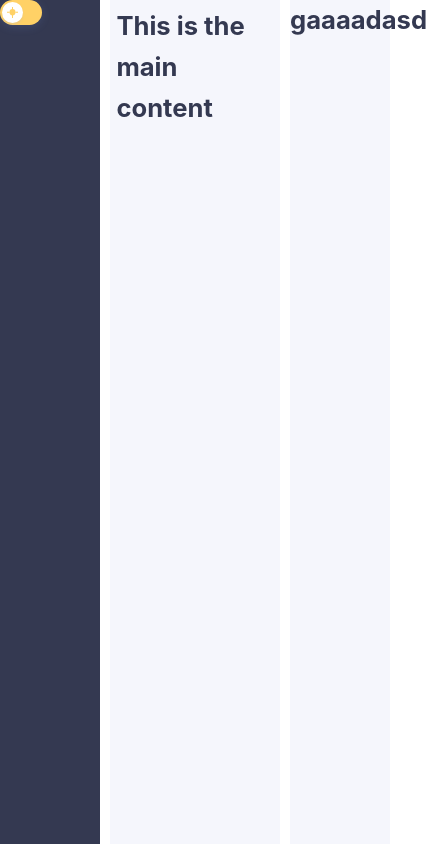
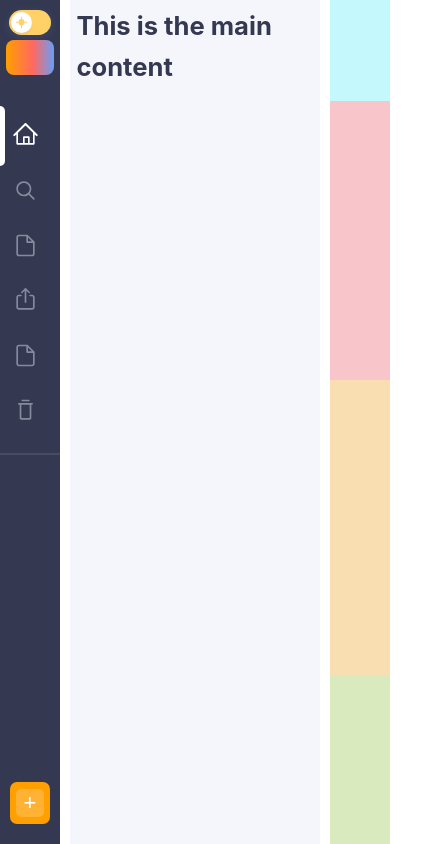
Before and after one commit to jimhuertas123/css-challenge-ravn, a React (Vite) app: page / in a window 390 px wide. Shown: the whole page, 427 px wide, since content can reach past the window. Built offline with nearby package versions, Linux system fonts and the light colour scheme.

Commit message:
FEAT: left sidebar navigation and responsive

```diff
--- a/package.json
+++ b/package.json
@@ -11,9 +11,11 @@
   },
   "dependencies": {
     "@radix-ui/react-icons": "^1.3.2",
+    "@radix-ui/react-popover": "^1.1.15",
     "@radix-ui/react-switch": "^1.2.6",
     "react": "^19.1.1",
-    "react-dom": "^19.1.1"
+    "react-dom": "^19.1.1",
+    "react-router-dom": "^7.8.2"
   },
   "devDependencies": {
     "@eslint/js": "^9.33.0",
--- a/src/App.css
+++ b/src/App.css
@@ -5,6 +5,8 @@
   --main-background-color: #F5F6FC;
   --text-color: #343951;
   --p-text-color: #858A9D;
+  --sidebar-text-color: #FFFFFF;
+  --sidebar-desactive-text-color: #858A9D;
 }
 
 [data-theme='dark'] {
@@ -12,6 +14,8 @@
   --main-background-color: #464d6e;
   --text-color: #fff;
   --p-text-color: #e0e1e5;
+  --sidebar-text-color: #FFFFFF;
+  --sidebar-desactive-text-color: #858A9D;
 }
 
 * {
@@ -71,14 +75,15 @@ img {
   display: flex;
   gap: 20px;
   width: 100%;
-  min-height: 100vh;
+  height: 100vh;
+  overflow: hidden;
 
   /* transition purpose*/
   transition: gap 300ms ease-in-out;
 }
 
 .app-left-sidebar-container {
-  width: 172px;
+  width: 272px;
   flex-shrink: 0;
   background-color: #343951;
   color: #FFFFFF;
@@ -87,7 +92,7 @@ img {
 }
 
 .app-right-sidebar-container {
-  width: 252px;
+  width: 352px;
   flex-shrink: 0;
   background-color: var(--main-background-color);
   color: var(--text-color);
@@ -107,6 +112,8 @@ img {
   transition: background-color 300ms ease-in-out;
 }
 
+
+
 @media (max-width: 1128px) {
   .app-container {
     flex-direction: row;
@@ -115,7 +122,15 @@ img {
 
   .app-left-sidebar-container,
   .app-right-sidebar-container {
-    width: 100px;
+    width: 60px;
     min-height: 60px;
   }
 }
+
+@media (max-height: 490px) {
+  .app-container {
+    gap: 10px;
+    height: auto;
+    overflow-y: scroll;
+  }
+}
--- a/src/CssChallengeApp.tsx
+++ b/src/CssChallengeApp.tsx
@@ -4,6 +4,8 @@ import './App.css'
 import './styles/SwitchButton.css';
 
 import MainContent from './components/MainContent/MainContent';
+import Sidebar from './components/Sidebar/Sidebar';
+import RightSidebar from './components/RightSidebar/RightSidebar';
 
 export const CssChallengeApp = () => {
   const [dataTheme, setDataTheme] = useState('light');
@@ -13,16 +15,19 @@ export const CssChallengeApp = () => {
   return (
     <div className='app-container' data-theme={dataTheme}>
       <div className='app-left-sidebar-container'>
-        <Switch.Root onClick={() => setDataTheme(dataTheme === 'light' ? 'dark' : 'light')} className='switch-root'>
-          <Switch.Thumb className='switch-thumb' />
-        </Switch.Root>
-        <MainContent />
+        <div className='switch-container'>
+          <Switch.Root onClick={() => setDataTheme(dataTheme === 'light' ? 'dark' : 'light')} className='switch-root'>
+            <Switch.Thumb className='switch-thumb' />
+          </Switch.Root>
+        </div>
+        <Sidebar />
       </div>
       <main className="app-main-container">
         <h1>This is the main content</h1>
+        <MainContent />
       </main>
       <div className='app-right-sidebar-container'>
-        <h1>gaaaadasd</h1>
+        <RightSidebar />
       </div>
     </div>
   )
--- a/src/components/MainContent/MainContent.tsx
+++ b/src/components/MainContent/MainContent.tsx
@@ -1,3 +1,5 @@
+import './MainContent.module.css';
+
 interface MainContentProps {
 
 }
@@ -5,8 +7,6 @@ interface MainContentProps {
 const MainContent: React.FC<MainContentProps> = () => {
     return (
         <div className="main-content-container">
-
-            <div className="logo"></div>
         </div>
     );
 }
--- /dev/null
+++ b/src/components/RightSidebar/RightSidebar.css
@@ -0,0 +1,25 @@
+.right-sidebar-container {
+    width: 100%;
+    height: 100%;
+    display: grid;
+    grid-template-rows: 12% 33% 35% 20%;
+    grid-template-columns: 100%;
+}
+
+.right-sidebar-profile {
+    grid-column: 1/2;
+    grid-row: 1/2;
+    background-color: rgba(0, 255, 255, 0.2);
+}
+
+.right-sidebar-stats {
+    background-color: rgba(255, 0, 0, 0.2);
+}
+
+.right-sidebar-activity {
+    background-color: rgba(255, 165, 0, 0.3);
+}
+
+.right-sidebar-suscription {
+    background-color: rgba(154, 205, 50, 0.3);
+}
--- /dev/null
+++ b/src/components/RightSidebar/RightSidebar.tsx
@@ -0,0 +1,26 @@
+import './RightSidebar.css';
+
+interface RightSidebarProps {
+
+}
+
+const RightSidebar: React.FC<RightSidebarProps> = () => {
+    return (
+        <aside className="right-sidebar-container">
+            <section className="right-sidebar-profile">
+
+            </section>
+            <section className="right-sidebar-stats">
+
+            </section>
+            <section className="right-sidebar-activity">
+
+            </section>
+            <section className="right-sidebar-suscription">
+
+            </section>
+        </aside>
+    );
+}
+
+export default RightSidebar;
--- /dev/null
+++ b/src/components/Sidebar/Sibebar.css
@@ -0,0 +1,287 @@
+@import url(../../App.css);
+
+.sidebar-container {
+  position: relative;
+  height: 100%;
+}
+
+.sidebar-logo-cotainer {
+  height: 8%;
+}
+
+.sidebar-logo {
+  border-radius: 8px;
+  display: flex;
+  margin-left: 40px;
+  width: 47%;
+  height: 35px;
+  background: linear-gradient(90deg,
+      #FF9F00 0%,
+      #FF6860 56%,
+      #689EF8 100%);
+
+  transition: margin 300ms ease-in-out,
+    width 300ms ease-in-out;
+}
+
+.sidebar-nav {
+  height: 40%;
+  min-height: 335px;
+}
+
+.sidebar-nav a {
+  height: 35px;
+  border-radius: 10px;
+  background-color: none;
+  padding: 20px 10px;
+  align-items: center;
+  display: flex;
+  width: 200px;
+  color: var(--sidebar-text-color);
+  text-decoration: none;
+
+  transition: background-color 200ms ease-in-out;
+}
+
+.sidebar-nav a:hover {
+  background-color: #464C61;
+}
+
+/* icon under a */
+.sidebar-nav a> :first-child {
+  margin-right: 25px;
+  width: 20px;
+  height: 20px;
+
+  transition: width 300ms ease-in-out;
+}
+
+/* text under a */
+.sidebar-nav a> :not(:first-child) {
+  font-weight: 500;
+  margin: 0;
+  padding: 0;
+  font-size: 1.5rem;
+  opacity: 1;
+
+  transition: opacity 100ms ease-in-out 300ms;
+}
+
+.sidebar-divider {
+  background-color: #464C61;
+  width: 100%;
+  height: 2px;
+}
+
+.sidebar-item {
+  display: flex;
+  position: relative;
+  list-style-type: none;
+  height: 35px;
+  cursor: pointer;
+  margin: 0 10% 0px 0;
+  padding-left: 35px;
+  margin-left: 30px;
+}
+
+.sidebar-item * {
+  color: #858A9D;
+}
+
+.sidebar-item.active * {
+  color: #fff;
+}
+
+.sidebar-item:not(:first-child) {
+  margin-top: 15px;
+}
+
+
+.sidebar-item.active::before {
+  content: '';
+  position: absolute;
+  left: -30px;
+  top: 50%;
+  transform: translateY(-50%);
+  height: 60px;
+  width: 10px;
+  border-radius: 0 8px 8px 0;
+  background-color: #fff;
+
+  transition: background-color 200ms, height 200ms;
+}
+
+@media (max-width: 1128px) {
+
+  /* text under a */
+  .sidebar-nav a> :not(:first-child) {
+    margin: 0;
+    padding: 0;
+    opacity: 0;
+    font-size: 0rem;
+
+    transition: opacity 100ms ease-in-out;
+  }
+
+  .sidebar-nav a {
+    padding: 20px 5px;
+    width: 120px;
+  }
+
+  /* icon under a */
+  .sidebar-nav a> :first-child {
+    width: 25px;
+    height: 25px;
+    margin: 0;
+
+    transition: width 300ms ease-in-out;
+  }
+
+  .sidebar-item {
+    margin: 8px;
+  }
+
+  .sidebar-item.active::before {
+    width: 5px;
+    left: -8px;
+  }
+
+  .sidebar-nav a:hover> :not(:first-child) {
+    color: #fff;
+    margin-left: 10px;
+    opacity: 1;
+    font-size: 1.5rem;
+    transition: opacity 100ms ease-in-out;
+  }
+
+  .sidebar-logo {
+    width: 80%;
+    margin: 0 10%;
+
+    transition: margin 300ms ease-in-out,
+      width 300ms ease-in-out;
+  }
+}
+
+
+.create-button-container button {
+  left: 50%;
+  transform: translateX(-50%);
+  bottom: 60px;
+  position: absolute;
+  display: flex;
+
+  cursor: pointer;
+  background-color: #FF9F00;
+  height: 42px;
+  width: 170px;
+  border-radius: 7px;
+  border: 0;
+
+  align-items: center;
+  justify-content: space-between;
+  padding-right: 5px;
+  color: #FFFFFF;
+
+  transition: scale 200ms ease-in-out,
+    width 200ms ease-in-out;
+}
+
+.create-button-container button:hover {
+  scale: 1.05
+}
+
+.create-button-content :not(:first-child) {
+  font-size: 22px;
+  padding: 1px 8px;
+  border-radius: 5px;
+  background-color: #FFB233;
+}
+
+.create-button-content :first-child {
+  font-size: 13.5px;
+  width: 100%;
+}
+
+@media (max-width: 1128px) {
+  .create-button-container button {
+    width: 40px;
+    justify-content: center;
+    padding-right: 0;
+    color: #FFFFFF;
+
+    transition: scale 200ms ease-in-out,
+      width 200ms ease-in-out;
+
+  }
+
+  .create-button-content :first-child {
+    display: none;
+    font-size: 13.5px;
+    width: 100%;
+  }
+}
+
+
+.popover-content {
+  background: #464C61;
+  border-radius: 12px;
+  box-shadow: 0 4px 24px rgba(52, 57, 81, 0.15);
+  padding: 10px;
+  width: 170px;
+  position: relative;
+  margin-bottom: 20px;
+}
+
+.popover-arrow {
+  width: 12px;
+  height: 10px;
+  fill: #464C61;
+  position: absolute;
+  left: -60px;
+}
+
+.popover-list {
+  list-style: none;
+  margin: 0;
+  padding: none;
+}
+
+.popover-list a {
+  display: flex;
+
+  text-decoration: none;
+  color: #BEC0C8;
+  font-size: 1.5rem;
+  cursor: pointer;
+  border-radius: 6px;
+  padding: 5px 5px;
+
+  transition: background 0.2s;
+}
+
+.popover-list a:first-child :first-child {
+  display: flex;
+  align-self: center;
+  color: #FFF;
+}
+
+.popover-list a :not(:first-child) {
+  margin-left: 10px;
+}
+
+.popover-list a:hover {
+  background-color: rgba(96, 104, 132, 0.6);
+}
+
+@media (max-width: 1128px) {
+  .popover-arrow {
+    left: -20px;
+  }
+
+  .popover-content {
+    left: 20px;
+    bottom: 0;
+    margin-bottom: 12px;
+  }
+}
--- a/src/components/Sidebar/Sidebar.tsx
+++ b/src/components/Sidebar/Sidebar.tsx
@@ -0,0 +1,85 @@
+import { type JSX } from 'react';
+import '../../App.css';
+import './Sibebar.css';
+
+import { HomeIcon, FileIcon, MagnifyingGlassIcon, Share2Icon, TrashIcon } from '@radix-ui/react-icons'
+import * as Popover from '@radix-ui/react-popover';
+import { NavLink } from 'react-router-dom';
+
+interface SidebarProps {
+
+}
+
+const Sidebar: React.FC<SidebarProps> = () => {
+
+  const navigationItems: Record<string, { icon: JSX.Element, name: string, path: string }> = {
+    home: { icon: <HomeIcon />, name: 'Home', path: '/' },
+    myFiles: { icon: <MagnifyingGlassIcon />, name: 'My Files', path: '/a' },
+    recentFiles: { icon: <FileIcon />, name: 'Recent Files', path: '/b' },
+    dashboard: { icon: <Share2Icon />, name: 'Shared Files', path: '/c' },
+    reports: { icon: <FileIcon />, name: 'File Request', path: '/d' },
+    settings: { icon: <TrashIcon />, name: 'Trash', path: '/e' },
+  }
+
+  return (
+    <aside className="sidebar-container">
+      <div className='sidebar-logo-cotainer'>
+        <div className="sidebar-logo" />
+      </div>
+      <nav className="sidebar-nav">
+        {Object.entries(navigationItems).map(([_, item]) => (
+          <NavLink
+            key={item.path}
+            to={item.path}
+            className={({ isActive }) => `sidebar-item${isActive ? ' active' : ''}`}
+          >
+            {item.icon}
+            <h1>{item.name}</h1>
+          </NavLink>
+        ))}
+      </nav>
+      <div className='sidebar-divider' />
+      <div className='create-button-container'>
+        <Popover.Root>
+          <Popover.Trigger asChild>
+            <button className='create-button-content'>
+              <span>Create New</span>
+              <span className="plus-icon">+</span>
+            </button>
+          </Popover.Trigger>
+          <Popover.Content className="popover-content">
+            <ul className="popover-list">
+              <li>
+                <a href="/upload-items">
+                  <span><HomeIcon /></span>
+                  <span>Upload Items</span>
+                </a>
+              </li>
+              <li>
+                <a href="/upload-folders">
+                  <span><HomeIcon /></span>
+                  <span>Upload Folders</span>
+                </a>
+              </li>
+              <li>
+                <a href="/new-folder">
+                  <span><HomeIcon /></span>
+                  <span>New Folder</span>
+                </a>
+              </li>
+              <li>
+                <a href="/more">
+                  <span><HomeIcon /></span>
+                  <span>More</span>
+                </a>
+              </li>
+            </ul>
+            <Popover.Arrow className="popover-arrow" />
+          </Popover.Content>
+        </Popover.Root>
+      </div>
+    </aside>
+  );
+}
+
+export default Sidebar;
--- a/src/main.tsx
+++ b/src/main.tsx
@@ -1,9 +1,14 @@
 import { StrictMode } from 'react'
 import { createRoot } from 'react-dom/client'
 import { CssChallengeApp } from './CssChallengeApp'
+import { BrowserRouter, Route, Routes } from 'react-router-dom'
 
 createRoot(document.getElementById('root')!).render(
   <StrictMode>
-    <CssChallengeApp />
-  </StrictMode>,
+    <BrowserRouter>
+      <Routes>
+        <Route path="/*" element={<CssChallengeApp />} />
+      </Routes>
+    </BrowserRouter>
+  </StrictMode>
 )
--- a/src/styles/SwitchButton.css
+++ b/src/styles/SwitchButton.css
@@ -1,3 +1,10 @@
+.switch-container {
+    display: flex;
+    align-items: center;
+    justify-content: center;
+    margin: 10px 0 5px 0;
+}
+
 .switch-root {
     width: 42px;
     height: 25px;
```
Also changed, not shown: src/components/Sidebar/Sibebar.module.css (deleted), 1 other file (tests, documents, lock files or other folders).
